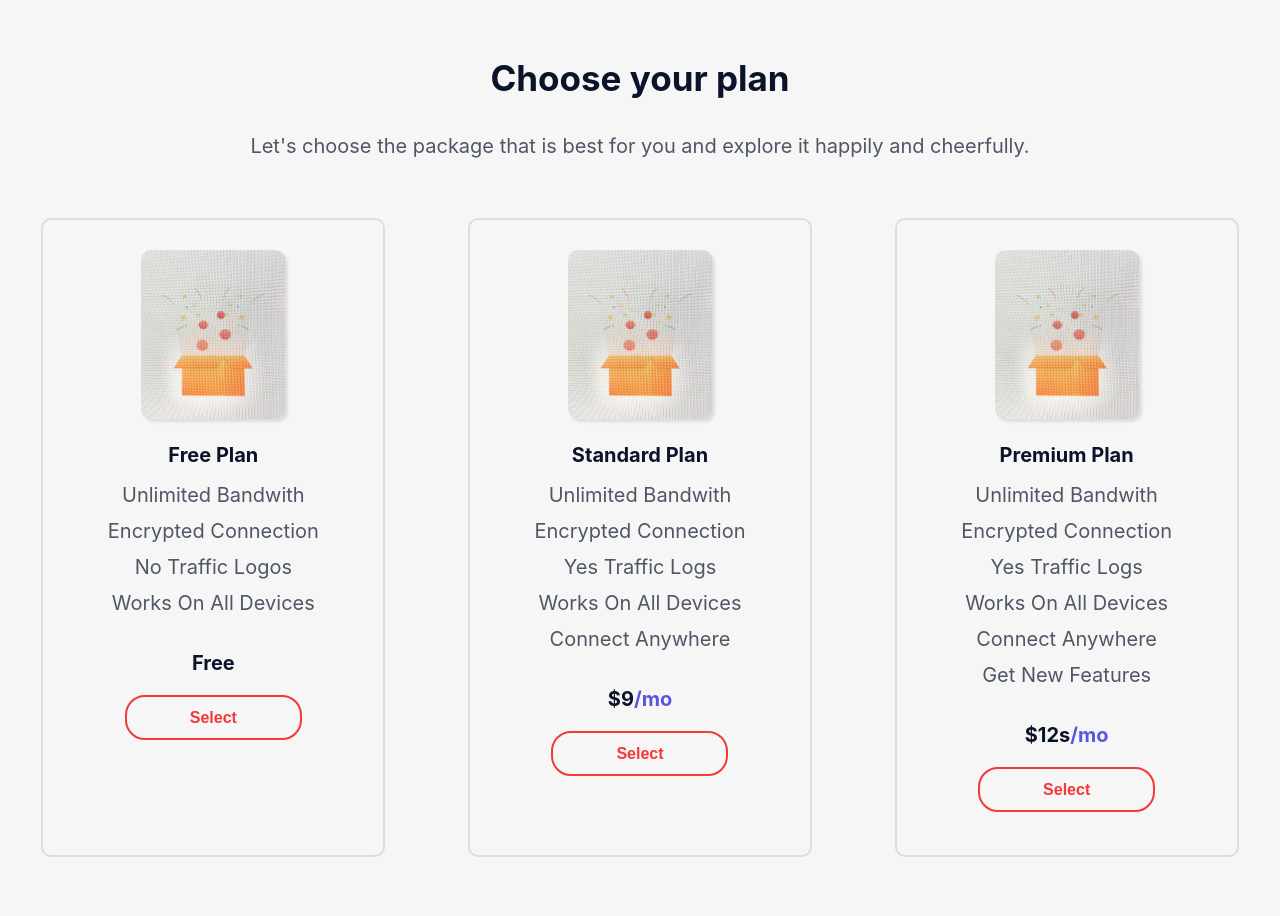
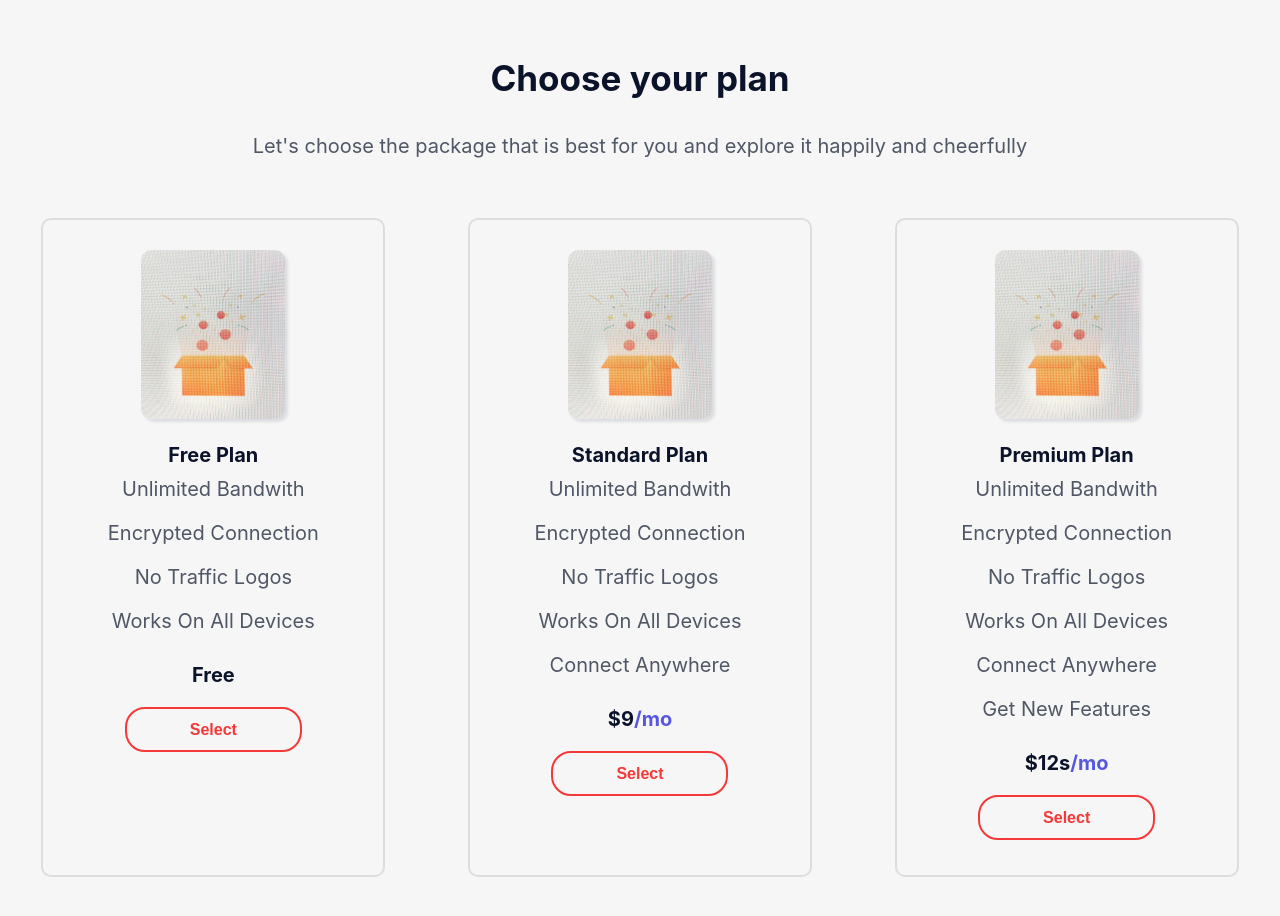
Before and after one commit to Jolanta27/LandingPage-LaslesVPN, a React (Create React App) app: page / in a window 1280 px wide. Shown: the part 1800-2716 px from the top of the page. Built offline with nearby package versions, Linux system fonts and the light colour scheme.

Commit message:
modified component using spread operator

```diff
--- a/src/components/PaymentSection.css
+++ b/src/components/PaymentSection.css
@@ -23,14 +23,12 @@ p {
     margin-top: 60px;
 }
 .fst-box, .scn-box, .trd-box {
-
     width: 330px;
-    height: 580px;
+    height: 600px;
     border: 2px solid #DDDDDD;
     border-radius: 10px;
     padding: 30px 5px 25px 5px;
     text-align: center;
-
 }
 
 .cake-pic {
@@ -48,9 +46,9 @@ p {
     font-weight: bolder;
 
 }
-.content-features {
-    line-height: 16px;
-}
 .content-features p:last-child {
     margin-bottom: 40px;
 }
+.content-text-f {
+    line-height: 4px;
+}
--- a/src/components/PaymentSection.jsx
+++ b/src/components/PaymentSection.jsx
@@ -1,55 +1,86 @@
 import './PaymentSection.css';
 import payment from '../payment.JPG';
+
+const contentFeatures = [
+    'Unlimited Bandwith',
+    'Encrypted Connection',
+    'No Traffic Logos',
+    'Works On All Devices'
+];
+
+const standardFeatures = [
+    'Connect Anywhere'
+];
+
+const standardContentFeatures = [...contentFeatures, ...standardFeatures];
+
+const standardPremiumFeatures = [
+    'Get New Features'
+]
+
+const premiumFeatures = [...standardContentFeatures, ...standardPremiumFeatures];
 
 const PaymentSection = () => {
     return (
         <>
         <div className="plan-description">
-        <h3>Choose your plan</h3>
-        <p>Let's choose the package that is best for you and explore it happily and cheerfully.</p>
+        <h3>
+            Choose your plan
+        </h3>
+        <p>
+            Let's choose the package that is best for you and explore it happily and cheerfully
+        </p>
         </div>
         <div className="choose-boxes">
         <div className='fst-box'>
             <img src={payment} className="cake-pic" alt="cake" />
-            <p className='main-desc'>Free Plan</p>
+            <p className='main-desc'>
+                Free Plan
+            </p>
+            {contentFeatures.map((contentFeatures, index) => (
             <div className='content-features'>
-            <p>Unlimited Bandwith</p>
-            <p>Encrypted Connection</p>
-            <p>No Traffic Logos</p>
-            <p>Works On All Devices</p>
+            <p key={index} className='content-text-f'>{contentFeatures}</p>
             </div>
+            ))}
             <p className='price'>Free</p>
-            <button className='pay-btn'>Select</button>
+            <button className='pay-btn'>
+                Select
+            </button>
         </div>
         <div className='scn-box'>
             <img src={payment} className="cake-pic" alt="cake" />
-        <p className='price'>Standard Plan</p>
+            <p className='price'>
+                Standard Plan
+            </p>
+            {standardContentFeatures.map((standardContentFeatures, index) => (
             <div className='content-features'>
-        <p>Unlimited Bandwith</p>
-        <p>Encrypted Connection</p>
-        <p>Yes Traffic Logs</p>
-        <p>Works On All Devices</p>
-        <p>Connect Anywhere</p>
+            <p key={index} className='content-text-f'>{standardContentFeatures}</p>
             </div>
-        <p className='price'>$9<span className='price-details'>/mo</span></p>
-        <button className='pay-btn'>Select</button>
+            ))}
+            <p className='price'>
+                $9<span className='price-details'>/mo</span>
+            </p>
+            <button className='pay-btn'>
+                Select
+            </button>
         </div>
         <div className='trd-box'>
             <img src={payment} className="cake-pic" alt="cake" />
-        <p className='price'>Premium Plan</p>
+            <p className='price'>
+                Premium Plan
+            </p>
+            {premiumFeatures.map((premiumFeatures, index) => (
             <div className='content-features'>
-        <p>Unlimited Bandwith</p>
-        <p>Encrypted Connection</p>
-        <p>Yes Traffic Logs</p>
-        <p>Works On All Devices</p>
-        <p>Connect Anywhere</p>
-        <p>Get New Features</p>
+            <p key={index} className='content-text-f'>{premiumFeatures}</p>
             </div>
-        <p className='price'>$12s<span className='price-details'>/mo</span></p>
+            ))}
+            <p className='price'>
+                $12s<span className='price-details'>/mo</span>
+            </p>
             <button className='pay-btn'>Select</button>
        </div>
         </div>
       </>
-    )
+    );
 }
 export default PaymentSection;
```
Lines whose indentation alone changed are shown as unchanged.
